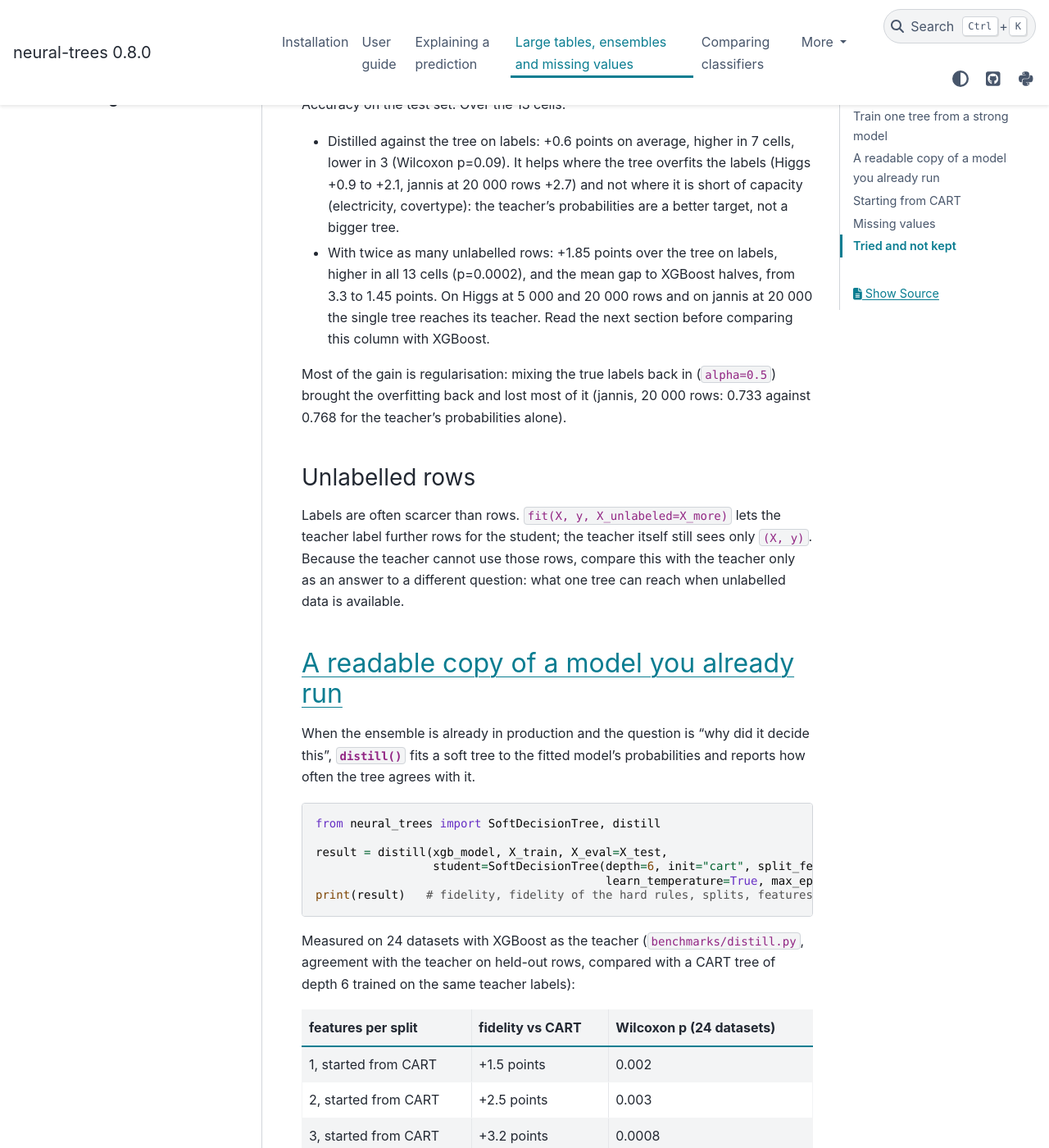
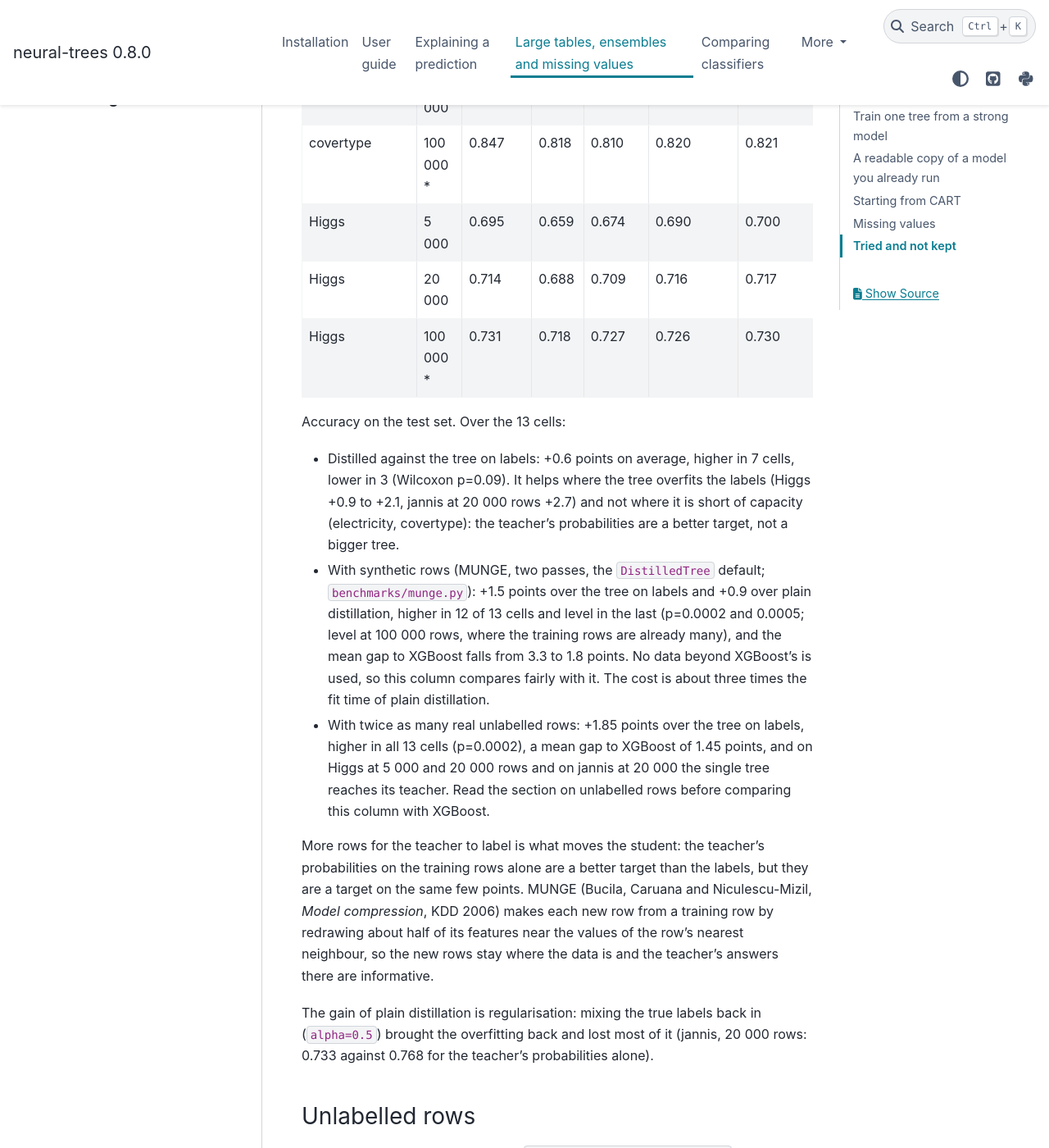
Before and after one commit to cgrtml/neural-trees, a Sphinx documentation site: the page built from docs/large_tables.rst, in a window 1280 px wide and 1400 px high, scrolled down 1857 px. Shown: the whole window at 82% size. Built offline with Sphinx 7.4.7 and the PyData theme 0.15.4, drawn with Linux system fonts in a browser that asks for light colours; pages that are not in the unit, such as notebooks, are missing from menus; some of the changed text lies outside the part shown.

Commit message:
MUNGE results at 9161728; docs and CHANGELOG for synthetic rows

```diff
--- a/docs/api.rst
+++ b/docs/api.rst
@@ -52,6 +52,7 @@ Distillation
    neural_trees.distill
    neural_trees.fidelity
    neural_trees.Distilled
+   neural_trees.distillation.munge
 
 Statistical tests
 -----------------
--- a/docs/large_tables.rst
+++ b/docs/large_tables.rst
@@ -29,7 +29,8 @@ single tree.
    from xgboost import XGBClassifier
    from neural_trees import DistilledTree
 
-   model = DistilledTree(teacher=XGBClassifier(n_estimators=300, max_depth=6))
+   model = DistilledTree(teacher=XGBClassifier(n_estimators=300, max_depth=6),
+                         synthetic=2)     # MUNGE rows for the teacher to label (default)
    model.fit(X_train, y_train)
    model.predict(X_test)          # one soft tree
    model.fidelity(X_test)         # agreement with the teacher
@@ -41,23 +42,23 @@ three training samples per size, one at 100 000 rows, marked ``*``). Every
 tree is ``SoftDecisionTree(depth=8, init="cart", learn_temperature=True,
 max_epochs=60)``; the teacher is 300 XGBoost trees of depth 6.
 
-================  =========  =========  ===============  ===========  =================
-dataset           rows       XGBoost    tree on labels   distilled    + 2n unlabelled
-================  =========  =========  ===============  ===========  =================
-electricity       5 000      0.841      0.797            0.797        0.805
-electricity       20 000     0.873      0.810            0.810        0.814
-MagicTelescope    5 000      0.850      0.830            0.835        0.844
-jannis            5 000      0.764      0.717            0.715        0.753
-jannis            20 000     0.786      0.743            0.770        0.786
-MiniBooNE         5 000      0.930      0.902            0.904        0.920
-MiniBooNE         20 000     0.939      0.920            0.924        0.931
-covertype         5 000      0.788      0.759            0.765        0.774
-covertype         20 000     0.822      0.790            0.787        0.797
-covertype         100 000 *  0.847      0.818            0.810        0.821
-Higgs             5 000      0.695      0.659            0.674        0.700
-Higgs             20 000     0.714      0.688            0.709        0.717
-Higgs             100 000 *  0.731      0.718            0.727        0.730
-================  =========  =========  ===============  ===========  =================
+================  =========  =========  ===============  ===========  ===========  =================
+dataset           rows       XGBoost    tree on labels   distilled    + MUNGE      + 2n unlabelled
+================  =========  =========  ===============  ===========  ===========  =================
+electricity       5 000      0.841      0.797            0.797        0.805        0.805
+electricity       20 000     0.873      0.810            0.810        0.814        0.814
+MagicTelescope    5 000      0.850      0.830            0.835        0.844        0.844
+jannis            5 000      0.764      0.717            0.715        0.743        0.753
+jannis            20 000     0.786      0.743            0.770        0.780        0.786
+MiniBooNE         5 000      0.930      0.902            0.904        0.911        0.920
+MiniBooNE         20 000     0.939      0.920            0.924        0.929        0.931
+covertype         5 000      0.788      0.759            0.765        0.772        0.774
+covertype         20 000     0.822      0.790            0.787        0.799        0.797
+covertype         100 000 *  0.847      0.818            0.810        0.820        0.821
+Higgs             5 000      0.695      0.659            0.674        0.690        0.700
+Higgs             20 000     0.714      0.688            0.709        0.716        0.717
+Higgs             100 000 *  0.731      0.718            0.727        0.726        0.730
+================  =========  =========  ===============  ===========  ===========  =================
 
 Accuracy on the test set. Over the 13 cells:
 
@@ -66,13 +67,28 @@ Accuracy on the test set. Over the 13 cells:
   labels (Higgs +0.9 to +2.1, jannis at 20 000 rows +2.7) and not where it
   is short of capacity (electricity, covertype): the teacher's probabilities
   are a better target, not a bigger tree.
-* With twice as many unlabelled rows: +1.85 points over the tree on labels,
-  higher in all 13 cells (p=0.0002), and the mean gap to XGBoost halves,
-  from 3.3 to 1.45 points. On Higgs at 5 000 and 20 000 rows and on jannis
-  at 20 000 the single tree reaches its teacher. Read the next section
+* With synthetic rows (MUNGE, two passes, the ``DistilledTree`` default;
+  ``benchmarks/munge.py``): +1.5 points over the tree on labels and +0.9
+  over plain distillation, higher in 12 of 13 cells and level in the
+  last (p=0.0002 and 0.0005; level at 100 000 rows, where the training
+  rows are already many), and the mean gap to XGBoost falls from 3.3 to 1.8 points. No
+  data beyond XGBoost's is used, so this column compares fairly with it.
+  The cost is about three times the fit time of plain distillation.
+* With twice as many real unlabelled rows: +1.85 points over the tree on
+  labels, higher in all 13 cells (p=0.0002), a mean gap to XGBoost of 1.45
+  points, and on Higgs at 5 000 and 20 000 rows and on jannis at 20 000 the
+  single tree reaches its teacher. Read the section on unlabelled rows
   before comparing this column with XGBoost.
 
-Most of the gain is regularisation: mixing the true labels back in
+More rows for the teacher to label is what moves the student: the
+teacher's probabilities on the training rows alone are a better target than
+the labels, but they are a target on the same few points. MUNGE
+(Bucila, Caruana and Niculescu-Mizil, *Model compression*, KDD 2006) makes
+each new row from a training row by redrawing about half of its features
+near the values of the row's nearest neighbour, so the new rows stay where the
+data is and the teacher's answers there are informative.
+
+The gain of plain distillation is regularisation: mixing the true labels back in
 (``alpha=0.5``) brought the overfitting back and lost most of it (jannis,
 20 000 rows: 0.733 against 0.768 for the teacher's probabilities alone).
 
```
Also changed, not shown: CHANGELOG.md (+1 -1 lines), 2 other files.
